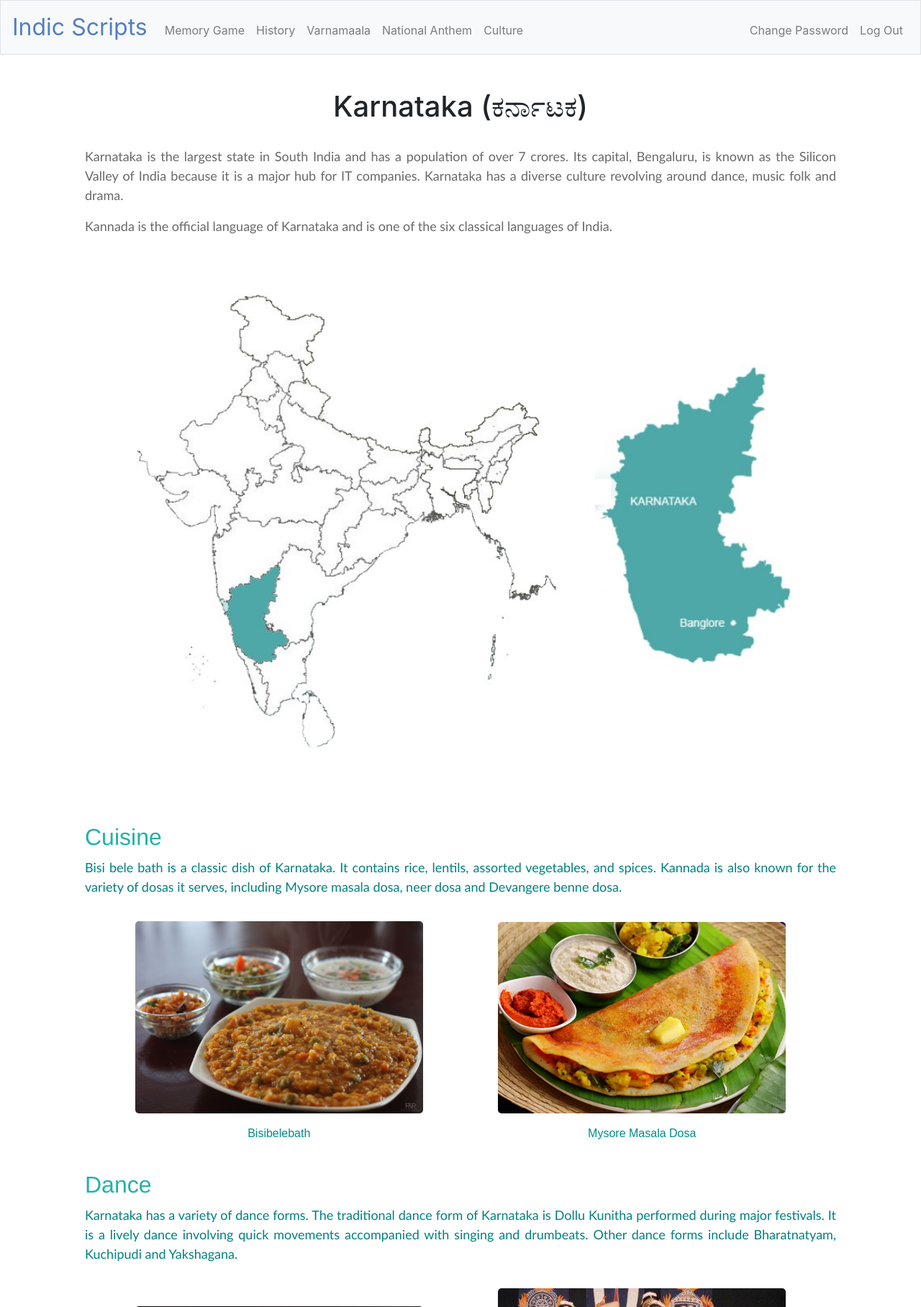
After one commit to Eragon033/indic-scripts, a Flask app: page /culture in a window 1280 px wide. The commit adds this page. Shown: the top 1816 px of the page at 72% size. Run offline with Flask 2, Linux system fonts and the light colour scheme; a user stored in the database is signed in; some libraries are stand-ins or nearby versions.

Commit message:
added Culture

```diff
--- a/application.py
+++ b/application.py
@@ -88,16 +88,12 @@ def login():
 def index():
     return render_template("index.html")
 
-@app.route("/varnamaala")
-@login_required
-def varnamaala():
-    return render_template("varnamaala.html")
-
 @app.route("/history")
 @login_required
 def history():
 
     rows = db.execute("SELECT * FROM history WHERE user_id = ? ORDER BY totaltime ASC LIMIT 3", session["user_id"])
+    times = db.execute("SELECT datetime(timestamp||'-05:30') as local from history where user_id = ? ORDER BY totaltime ASC LIMIT 3", session["user_id"])
 
     lead = []
 
@@ -125,19 +121,44 @@ def history():
             lis.append(letters[i])
         letter = ' '.join(lis)
 
-        s = str(row["timestamp"])
+        lead.append([total_time, letter])
+
+    count = 0
+    for row in times:
+        s = str(row["local"])
         i = s.index(" ")
         timestamp = [s[:i], s[i+1 : i+9]]
+
         # Date
         date = timestamp[0]
         # Time
         time = timestamp[1]
 
-        lead.append((total_time, letter, date, time))
+        hour = int(time[:2])
+        minutes = int(time[3:5])
+        new_hour = str(hour)
+
+        if hour == 0:
+            new_hour = "12"
+            time_suffix = "am"
+        elif hour > 12:
+            new_hour = str(hour - 12)
+            time_suffix = "pm"
+        elif hour == 12:
+            time_suffix = "pm"
+        else:
+            time_suffix = "am"
+        new_time = new_hour + time[2:] + " " + time_suffix
+
+        lead[count].append(date)
+        lead[count].append(new_time)
+        lead[count] = tuple(lead[count])
+        count += 1
 
     lead = tuple(lead)
 
     rows = db.execute("SELECT * FROM history WHERE user_id = ? ORDER BY timestamp DESC", session["user_id"])
+    times = db.execute("SELECT datetime(timestamp||'-05:30') as local from history where user_id = ? ORDER BY totaltime ASC", session["user_id"])
 
     data = []
 
@@ -156,15 +177,41 @@ def history():
             lis.append(letters[i])
         letter = ' '.join(lis)
 
-        s = str(row["timestamp"])
+        sdata.append([total_time, letter])
+
+    count = 0
+    for row in times:
+        s = str(row["local"])
         i = s.index(" ")
         timestamp = [s[:i], s[i+1 : i+9]]
+
         # Date
         date = timestamp[0]
         # Time
         time = timestamp[1]
 
-        data.append((total_time, letter, date, time))
+        hour = int(time[:2])
+        minutes = int(time[3:5])
+        new_hour = str(hour)
+
+        if hour == 0:
+            new_hour = "12"
+            time_suffix = "am"
+        elif hour > 12:
+            new_hour = str(hour - 12)
+            time_suffix = "pm"
+        elif hour == 12:
+            time_suffix = "pm"
+        else:
+            time_suffix = "am"
+        new_time = new_hour + time[2:] + " " + time_suffix
+
+        data[count].append(date)
+        data[count].append(new_time)
+        data[count] = tuple(data[count])
+        count += 1
+
+    data = tuple(data)
 
     return render_template("history.html", data=data, lead=lead)
 
@@ -338,6 +385,17 @@ def game():
         db.execute("INSERT INTO tempchars(user_id, options) VALUES(?, ?)", session["user_id"], choices)
         return render_template("/game.html", data=data, choices=choices, w=width)
 
+@app.route("/varnamaala")
+@login_required
+def varnamaala():
+    return render_template("varnamaala.html")
+
+
+@app.route("/culture")
+@login_required
+def culture():
+    return render_template("culture.html")
+
 # Enter memory game data to database
 @app.route("/enterdata", methods=["POST"])
 @login_required
--- a/static/mystyles.css
+++ b/static/mystyles.css
@@ -12,6 +12,7 @@ img
 {
     max-width: 100%;
     height: auto;
+    border-radius: 5px;
 }
 
 .large
@@ -148,3 +149,77 @@ th, td
     padding: 12px;
     text-align: left;
 }
+
+/*Anthem page*/
+
+.column
+{
+    float: left;
+    margin: 10px;
+    width: 45%;
+}
+
+.aheading
+{
+    color: black;
+}
+
+.atext
+{
+    font-size: large;
+}
+
+.orange
+{
+    color: orange;
+}
+
+.limegreen
+{
+    color: limegreen;
+}
+
+.blue
+{
+    color: blue;
+}
+
+/*Culture of Kannada*/
+
+h2
+{
+    font-family: "Helvetica";
+    color: lightseagreen;
+}
+
+.ksitetext
+{
+    font-size: large;
+    color: dimgrey;
+    font-family: "Trebuchet MS";
+}
+
+.ktext
+{
+    font-size: large;
+    margin-top: 10px;
+    margin-bottom: 10px;
+    font-family: "Trebuchet MS";
+    color: teal;
+}
+
+
+.kblock
+{
+    vertical-align: middle;
+    display: inline-block;
+    margin-left: 50px;
+    margin-right: 50px;
+}
+
+.kcaption
+{
+    font-family: "Arial";
+    color: darkcyan;
+    font-size: medium;
+}
--- /dev/null
+++ b/templates/culture.html
@@ -0,0 +1,98 @@
+{% extends "layout.html" %}
+
+{% block title %}
+    Culture
+{% endblock %}
+
+{% block main %}
+
+    <div>
+        <h1>Karnataka (ಕರ್ನಾಟಕ)</h1>
+        <br>
+        <div>
+            <div style="text-align:justify">
+
+                <p class="ksitetext">Karnataka is the largest state in South India and has a population of over 7 crores. Its capital, Bengaluru, is
+                known as the Silicon Valley of India because it is a major hub for IT companies. Karnataka has a diverse culture revolving around
+                dance, music folk and drama.
+                </p>
+
+                <p class="ksitetext">Kannada is the official language of Karnataka and is one of the six classical languages of India.</p>
+
+            </div>
+            <img src="/static/images/map.jpg" alt= "Map of India" width=100%>
+            <br>
+            <br>
+
+            <div style="text-align:justify">
+                <h2>Cuisine</h2>
+                <p class="ktext">Bisi bele bath is a classic dish of Karnataka. It contains rice, lentils, assorted vegetables, and spices.
+                Kannada is also known for the variety of dosas it serves, including Mysore masala dosa, neer dosa and Devangere benne dosa.
+                </p>
+                <br>
+            </div>
+
+            <div class="kblock kmargin">
+                <p><img src="static/images/bisibelebath.jpg" alt="Bisibelebath" width="400" height="225"></p>
+                <p class="kcaption">Bisibelebath</p>
+            </div>
+
+            <div class="kblock kmargin">
+                <p><img src="static/images/mysoredosa.jpg" alt="Mysore Masala Dosa" width="400" height="225"></p>
+                <p class="kcaption">Mysore Masala Dosa</p>
+            </div>
+
+            <br>
+            <br>
+
+            <div style="text-align:justify">
+                <h2>Dance</h2>
+                <p class="ktext">Karnataka has a variety of dance forms. The traditional dance form of Karnataka is Dollu Kunitha performed during
+                major festivals. It is a lively dance involving quick movements accompanied with singing and drumbeats. Other dance forms include
+                Bharatnatyam, Kuchipudi and Yakshagana.
+                </p>
+                <br>
+            </div>
+
+            <div class="kblock kmargin">
+                <p><img src="static/images/dollukanitha.jpg" alt="Dollu Kanitha" width="400" height="225"></p>
+                <p class="kcaption">Dollu Kanitha</p>
+            </div>
+
+            <div class="kblock kmargin">
+                <p><img src="static/images/bharatnatyam.jpg" alt="Bharatnatyam" width="400" height="225"></p>
+                <p class="kcaption">Bharatnatyam</p>
+            </div>
+
+            <br>
+            <br>
+
+            <div style="text-align:justify">
+
+                <h2>Festivals</h2>
+                <p class="ktext">The Hampi Festival is celebrated in November to relive the past traditions and culture of the Vijaynagar Empire.
+                Tourists are drawn to the intricately carved ruins of Hampi and enjoy the dance performances and folk songs showcased by the locals.
+                </p>
+                <p class="ktext">Kambala is a traditional buffalo race held annually in most districts of Dakshin Kannada and Udupi of Karnataka. This festival
+                is unique to Karnataka and drives participation from the farming community. Women have now been allowed to participate in Kambala, a traditionally
+                male-dominated sport.
+                </p>
+
+                <br>
+            </div>
+
+            <div class="kblock kmargin">
+                <p><img src="static/images/hampi.jpg" alt="Hampi Festival" width="400" height="225"></p>
+                <p class="kcaption">Hampi Festival</p>
+            </div>
+
+            <div class="kblock kmargin">
+                <p><img src="static/images/kambala.jpg" alt="Kambala" width="400" height="225"></p>
+                <p class="kcaption">Kambala</p>
+            </div>
+
+        </div>
+
+    </div>
+
+{% endblock %}
--- a/templates/layout.html
+++ b/templates/layout.html
@@ -21,14 +21,14 @@
         <script src="https://cdnjs.cloudflare.com/ajax/libs/popper.js/1.14.3/umd/popper.min.js"></script>
         <script src="https://maxcdn.bootstrapcdn.com/bootstrap/4.1.3/js/bootstrap.min.js"></script>
 
-        <title>Language Chart: {% block title %}{% endblock %}</title>
+        <title>Indic Scripts: {% block title %}{% endblock %}</title>
 
     </head>
 
     <body>
 
         <nav class="navbar navbar-expand-md navbar-light bg-light border">
-            <a class="navbar-brand" href="/"><span class="blue">LangLearning</span></a>
+            <a class="navbar-brand" href="/"><span class="blue">Indic Scripts</span></a>
             <button aria-controls="navbar" aria-expanded="false" aria-label="Toggle navigation" class="navbar-toggler" data-target="#navbar" data-toggle="collapse" type="button">
                 <span class="navbar-toggler-icon"></span>
             </button>
@@ -38,6 +38,8 @@
                         <li class="nav-item"><a class="nav-link" href="/game">Memory Game</a></li>
                         <li class="nav-item"><a class="nav-link" href="/history">History</a></li>
                         <li class="nav-item"><a class="nav-link" href="/varnamaala">Varnamaala</a></li>
+                         <li class="nav-item"><a class="nav-link" href="/anthem">National Anthem</a></li>
+                         <li class="nav-item"><a class="nav-link" href="/culture">Culture</a></li>
                     </ul>
                     <ul class="navbar-nav ml-auto mt-2">
                         <li class="nav-item"><a class="nav-link" href="/password">Change Password</a></li>
```
Also changed, not shown: templates/anthem.html (added, +58 -0 lines), static/images/bharatnatyam.jpg (added), static/images/bisibelebath.jpg (added), static/images/dollukanitha.jpg (added), static/images/hampi.jpg (added), static/images/kambala.jpg (added), static/images/map.jpg (added), static/images/mysoredosa.jpg (added).
